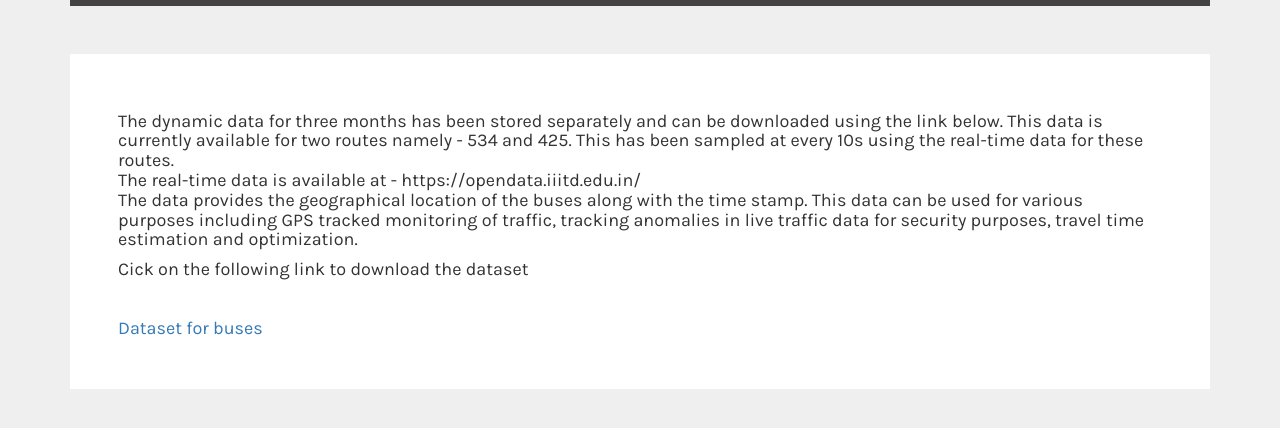
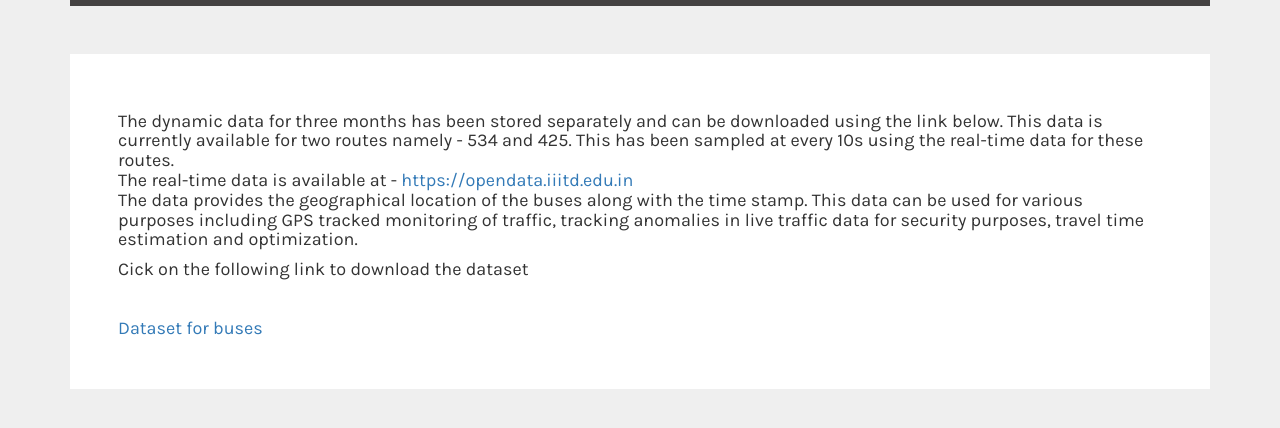
Before and after one commit to bus-data/bus-data.github.io, a plain HTML site: page index.html in a window 1280 px wide. Shown: the part 172-600 px from the top of the page. Drawn offline with Linux system fonts and the light colour scheme.

Commit message:
Update index.html

```diff
--- a/index.html
+++ b/index.html
@@ -18,7 +18,9 @@
 
     </div>
     <div class="_col col-md-12 on_time">
-        <h4>The dynamic data for three months has been stored separately and can be downloaded using the link below. This data is currently available for two routes namely - 534 and 425. This has been sampled at every 10s using the real-time data for these routes.<br>The real-time data is available at - https://opendata.iiitd.edu.in/<br>The data provides the geographical location of the buses along with the time stamp. This data can be used for various purposes including GPS tracked monitoring of traffic, tracking anomalies in live traffic data for security purposes, travel time estimation and optimization.</h4>
+        <h4>The dynamic data for three months has been stored separately and can be downloaded using the link below. This data is currently available for two routes namely - 534 and 425. This has been sampled at every 10s using the real-time data for these routes.
+            <br>The real-time data is available at - <a href="https://opendata.iiitd.edu.in/">https://opendata.iiitd.edu.in</a>
+            <br>The data provides the geographical location of the buses along with the time stamp. This data can be used for various purposes including GPS tracked monitoring of traffic, tracking anomalies in live traffic data for security purposes, travel time estimation and optimization.</h4>
         <h4>Cick on the following link to download the dataset</h4><br>
         <a href="https://github.com/bus-data/bus-data.github.io/raw/master/asset/dataset.zip">Dataset for buses</a>
 
```
